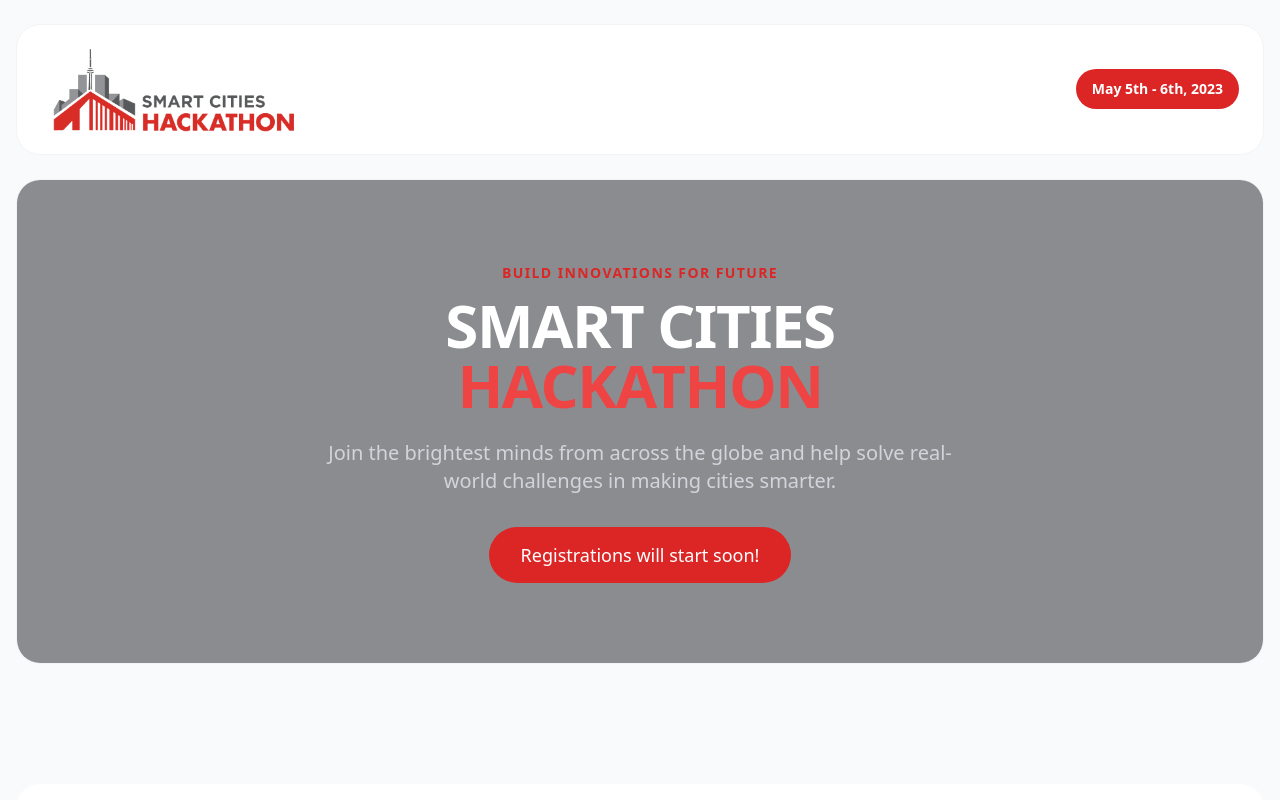
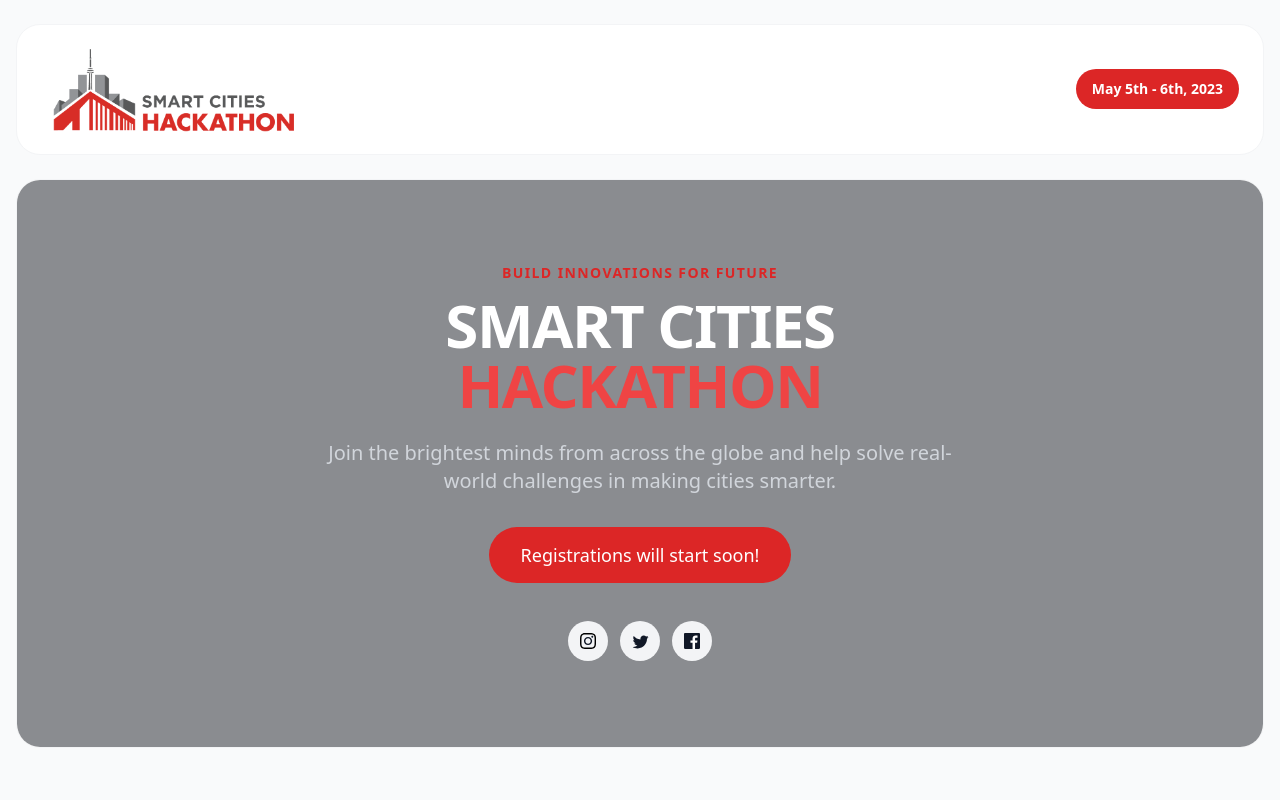
Before and after one commit to ksorathiya/seneca-hackathon-2023, a Next.js app: page / in a window 1280 px wide. Shown: the top 800 px of the page. Built offline with nearby package versions, Linux system fonts and the light colour scheme.

Commit message:
social media in hero banner

```diff
--- a/pages/index.js
+++ b/pages/index.js
@@ -223,6 +223,39 @@ function Home() {
                             Registrations will start soon!
                           </a>
                         </div>
+                      </div>
+                    </div>
+                  </div>
+                </div>
+                <div class="flex flex-col justify-between w-full h-full">
+                  <div class="pt-8">
+                    <div class="flex flex-wrap justify-center">
+                      <div class="w-auto p-1.5">
+                        <a
+                          class="flex items-center justify-center w-10 h-10 bg-gray-100 hover:bg-red-500 rounded-full"
+                          href="https://www.instagram.com/senecahackathon/"
+                          target="_blank"
+                        >
+                          <img src="zanrly-assets/images/insta.svg" alt="" />
+                        </a>
+                      </div>
+                      <div class="w-auto p-1.5">
+                        <a
+                          class="flex items-center justify-center w-10 h-10 bg-gray-100 hover:bg-red-500 rounded-full"
+                          href="https://twitter.com/SenecaHackathon"
+                          target="_blank"
+                        >
+                          <img src="zanrly-assets/images/twitter.svg" alt="" />
+                        </a>
+                      </div>
+                      <div class="w-auto p-1.5">
+                        <a
+                          class="flex items-center justify-center w-10 h-10 bg-gray-100 hover:bg-red-500 rounded-full"
+                          href="https://www.facebook.com/SenecaHackathon2022"
+                          target="_blank"
+                        >
+                          <img src="zanrly-assets/images/fb.svg" alt="" />
+                        </a>
                       </div>
                     </div>
                   </div>
@@ -1463,8 +1496,8 @@ function Home() {
                   <div className="flex-1 p-3">
                     <p className="text-gray-500 font-bold">Address</p>
                     <h3 className="font-heading text-xl text-gray-900 font-black">
-                      Seneca College Newnham Campus, Finch, Seneca Hill,
-                      Toronto, ON M2J 5G3
+                      Seneca College Newnham Campus, 1750 Finch Ave E, North
+                      York, Toronto, ON M2J 2X5
                     </h3>
                   </div>
                 </div>
```
